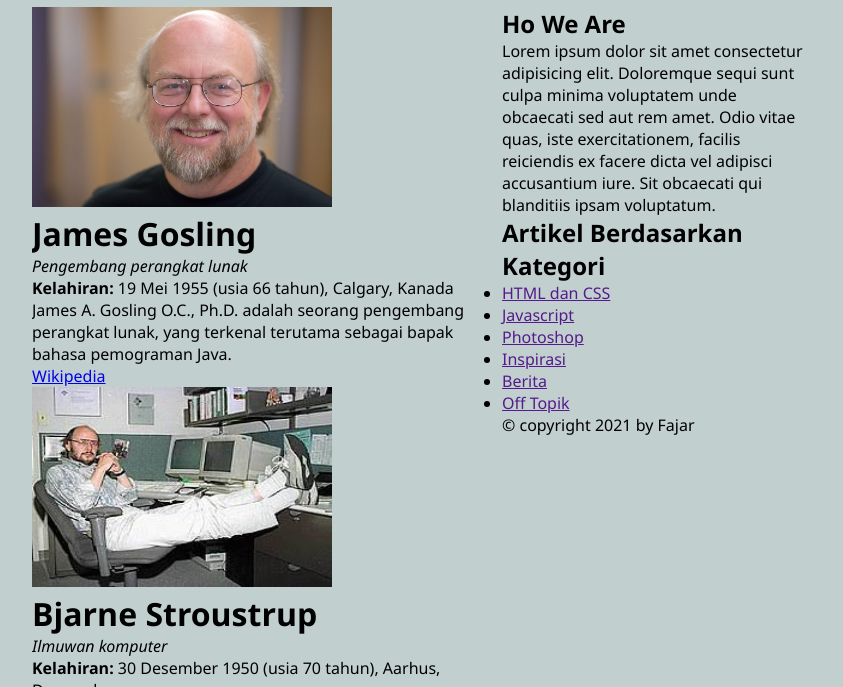
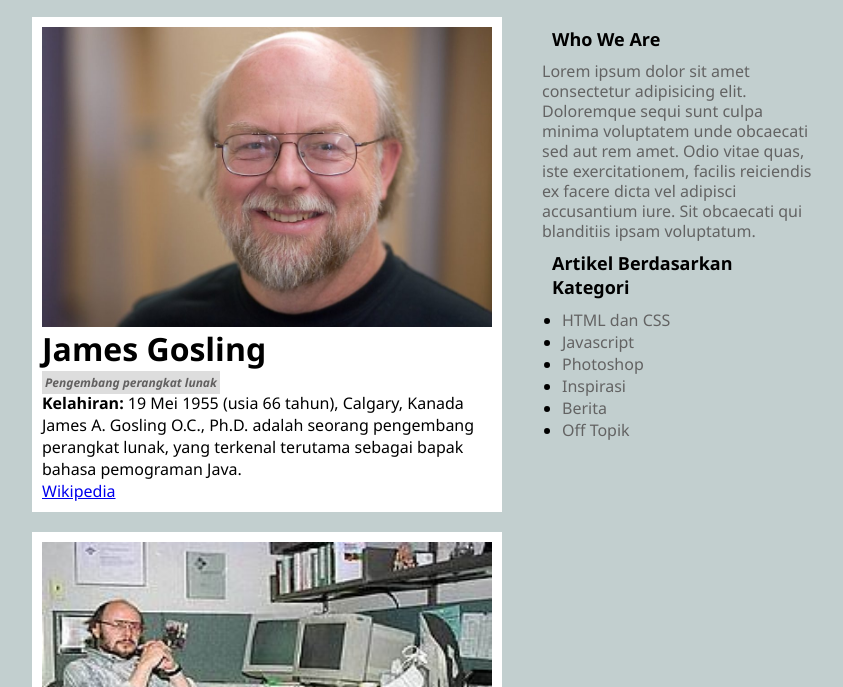
Before and after one commit to Fajar-ab/Pemrograman-Web-HTML-SCM, a plain HTML site: page Latihan 08 - Markup/index.html in a window 1280 px wide. Shown: the part 113-800 px from the top of the page, without its empty margins (218-1061 px from the left). Drawn offline with Linux system fonts and the light colour scheme.

Commit message:
latihan 08 : modifikasi markup

```diff
--- a/Latihan 08 - Markup/index.html
+++ b/Latihan 08 - Markup/index.html
@@ -14,7 +14,7 @@
 
         <!-- header -->
         <div id="header">
-            <img src="img/logo.png" alt="" width="40" height="40">
+            <img src="img/logo.png" alt="">
 
             <ul id="menu-utama">
                 <li><a href="">Home</a></li>
@@ -32,7 +32,7 @@
         <!-- daftar artikel -->
         <div id="daftar-artikel">
             <div class="artikel">
-                <img src="img/james-gosling.jpg" alt="" width="300" height="200">
+                <img src="img/james-gosling.jpg" alt="">
                 <h1>James Gosling</h1>
                 <i>Pengembang perangkat lunak</i>
                 <p><b>Kelahiran:</b> 19 Mei 1955 (usia 66 tahun), Calgary, Kanada</p>
@@ -41,7 +41,7 @@
             </div>
 
             <div class="artikel">
-                <img src="img/bjarne-stroustrup.jpg" alt="" width="300" height="200">
+                <img src="img/bjarne-stroustrup.jpg" alt="">
                 <h1>Bjarne Stroustrup</h1>
                 <i>Ilmuwan komputer</i>
                 <p><b>Kelahiran:</b> 30 Desember 1950 (usia 70 tahun), Aarhus, Denmark</p>
@@ -50,7 +50,7 @@
             </div>
 
             <div class="artikel">
-                <img src="img/tim-berners-lee.jpg" alt="" width="300" height="200">
+                <img src="img/tim-berners-lee.jpg" alt="">
                 <h1>Tim Berners-Lee</h1>
                 <i>Penemu</i>
                 <p><b>Kelahiran:</b> 8 Juni 1955 (usia 66 tahun), London, Britania Raya</p>
@@ -62,7 +62,7 @@
 
         <!-- sidebar -->
         <div id="sidebar">
-            <h2>Ho We Are</h2>
+            <h2>Who We Are</h2>
             <p>Lorem ipsum dolor sit amet consectetur adipisicing elit. Doloremque sequi sunt culpa minima voluptatem unde obcaecati sed aut rem amet. Odio vitae quas, iste exercitationem, facilis reiciendis ex facere dicta vel adipisci accusantium iure. Sit obcaecati qui blanditiis ipsam voluptatum.</p>
 
             <h2>Artikel Berdasarkan Kategori</h2>
--- a/Latihan 08 - Markup/style.css
+++ b/Latihan 08 - Markup/style.css
@@ -16,17 +16,17 @@ body {
 
 #header {
     background: rgb(152, 119, 192);
-    height: 70px;
+    height: 80px;
     width: 100%;
     padding: 5px;
     margin: 20px 0;
     overflow: hidden;
 }
 
-/* #header img {
-    width: 130px;
-    height: 35px;
-} */
+ #header img {
+    width: 40px;
+    height: 40px;
+}
 
 #menu-utama {
     margin-top: top;
@@ -63,3 +63,59 @@ body {
     width: 470px;
     float: left;
 }
+
+.artikel {
+    background: #fff;
+    padding: 10px;
+    margin-bottom: 20px;
+    overflow: hidden;
+}
+
+.artikel img {
+    float: left;
+    margin-right: 10px;
+    width: 450px;
+    height: 300px;
+}
+
+.artikel i {
+    color: #626060;
+    background-color: #ddd;
+    padding: 3px;
+    font-size: 12px;
+    font-weight: bold;
+    margin-right: 10px;
+}
+
+#sidebar {
+    width: 270px;
+    float: right;
+}
+
+#sidebar h2{
+    font-size: 18px;
+    margin: 10px;
+}
+
+#sidebar p {
+    line-height: 20px;
+    color: #636363;
+}
+
+#sidebar ul {
+    margin-left: 20px;
+}
+
+#sidebar ul li a {
+    color: #636363;
+    text-decoration: none;
+}
+
+#footer {
+    clear: both;
+    margin: 20px 0;
+    text-align: center;
+    background-color: #f0f0f0;
+    padding: 5px;
+    color: #555555;
+}
```
